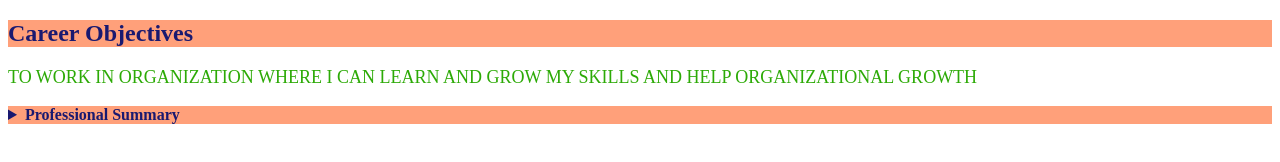
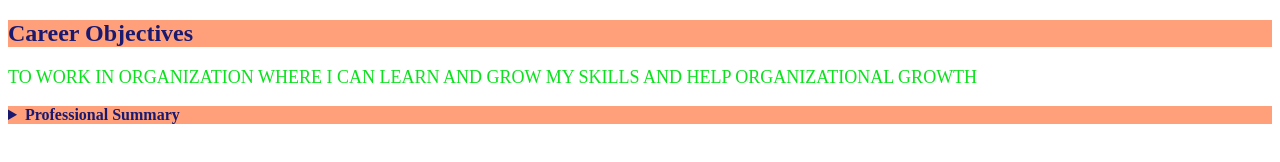
Before and after one commit to SnehalGidde/MyProfile, a plain HTML site: page home.html in a window 1280 px wide. Drawn offline with Linux system fonts and the light colour scheme.

Commit message:
color changes
color changes

```diff
--- a/home.html
+++ b/home.html
@@ -41,7 +41,7 @@
         }
 
         #type {
-            color: rgb(44, 170, 6);
+            color: rgb(11, 226, 29);
         }
     </style>
 
```
